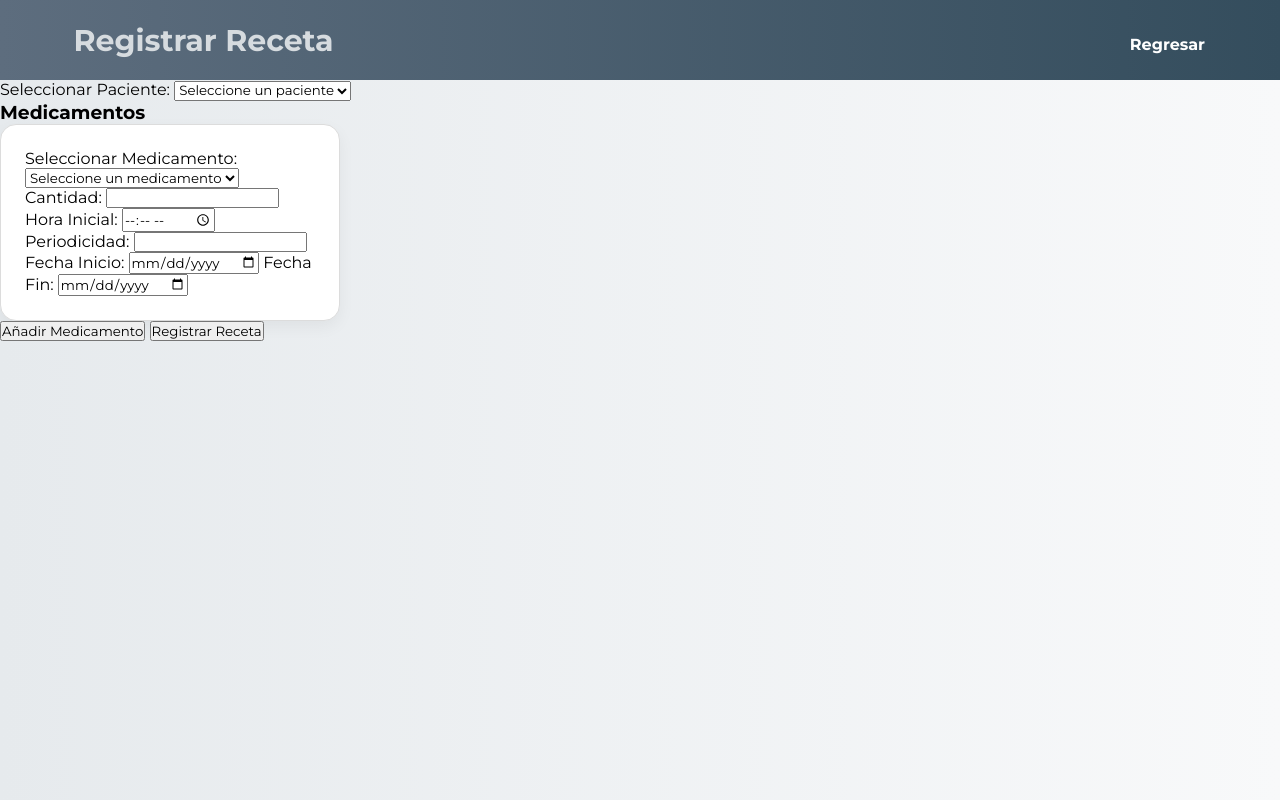
After one commit to CarToCare/PharmaGo, a Django app: page /registroRec/ in a window 1280 px wide. The commit adds this page. Run offline with Django 5.2, Linux system fonts and the light colour scheme; data that the repository does not hold is empty; some libraries are stand-ins or nearby versions.

Commit message:
recetas y pacientes

```diff
--- a/ourproyecto/pag/templates/recetas.html
+++ b/ourproyecto/pag/templates/recetas.html
@@ -54,6 +54,10 @@
         </div>
     </div>
     {% endfor %}
+
+    <div class="content">
+        <a href="{% url 'registroRec' %}" class="btn">Registrar receta</a>
+      </div>
 </div>
 
 
--- /dev/null
+++ b/ourproyecto/pag/templates/registroRec.html
@@ -0,0 +1,127 @@
+<!DOCTYPE html>
+<html lang="es">
+
+<head>
+    <meta charset="utf-8">
+    <meta http-equiv="X-UA-Compatible" content="IE=edge">
+    <meta name="viewport" content="width=device-width, initial-scale=1">
+
+    {% load static %}
+
+    <link rel="preconnect" href="https://fonts.googleapis.com">
+    <link rel="preconnect" href="https://fonts.gstatic.com" crossorigin>
+    <link
+        href="https://fonts.googleapis.com/css2?family=Montserrat:ital,wght@0,100..900;1,100..900&family=Outfit:wght@100..900&display=swap"
+        rel="stylesheet">
+
+    <link rel="icon" type="image/png" href="im.png">
+    <link rel="stylesheet" href="https://cdnjs.cloudflare.com/ajax/libs/font-awesome/6.6.0/css/all.min.css">
+    <script src="https://unpkg.com/boxicons@2.1.4/dist/boxicons.js"></script>
+    <link rel="stylesheet" href="https://stackpath.bootstrapcdn.com/font-awesome/4.7.0/css/font-awesome.min.css">
+
+    <link rel="stylesheet" href="{% static 'medicamentos.css' %}">
+
+    <title>Registrar Receta</title>
+</head>
+
+<body>
+    <div class="container-fluid">
+        <div class="container">
+            <h2><box-icon type='solid' name='capsule' size='40px' color="#d6dbdf" class="icono-usuario"></box-icon>
+                Registrar Receta</h2>
+            <ul>
+                <li><a href="{% url 'recetas' %}"><box-icon name='arrow-back' color="#d6dbdf"></box-icon> Regresar</a>
+                </li>
+            </ul>
+        </div>
+
+        <div class="form-container">
+            <form method="post" action="{% url 'regRec' %}">
+                {% csrf_token %}
+
+
+                <input type="hidden" name="idReceta" value="{{ nuevo_id_rec }}">
+
+                <label for="idPaciente">Seleccionar Paciente:</label>
+                <select id="medicamento-select-0" name="medicamentos[0][idMedicamento]">
+                    <option value="">Seleccione un paciente</option>
+                    {% for paciente in pacientes %}
+                    <option value="{{ paciente.idPaciente }}">{{ paciente.nombrePaciente }}</option>
+                    {% endfor %}
+                </select>
+
+                <h3>Medicamentos</h3>
+                <div id="medicamentos-container">
+                    <!-- Contenedor de los medicamentos -->
+                    <div class="medicamento">
+                        <label for="medicamento-select">Seleccionar Medicamento:</label>
+                        <select id="medicamento-select" name="medicamento-id">
+                            <option value="">Seleccione un medicamento</option>
+                            {% for medicamento in medicamentos %}
+                            <option value="{{ medicamento.idMedicamento }}">{{ medicamento.nombreMedicamento }}</option>
+                            {% endfor %}
+                        </select>
+
+                        <label for="cantidad">Cantidad:</label>
+                        <input type="number" id="cantidad-0" name="medicamentos[0][cantidad]" required>
+
+                        <label for="horaInicial">Hora Inicial:</label>
+                        <input type="time" id="horaInicial-0" name="medicamentos[0][horaInicial]" required>
+
+                        <label for="periodicidad">Periodicidad:</label>
+                        <input type="text" id="periodicidad-0" name="medicamentos[0][periodicidad]" required>
+
+                        <label for="fechaInicio">Fecha Inicio:</label>
+                        <input type="date" id="fechaInicio-0" name="medicamentos[0][fechaInicio]" required>
+
+                        <label for="fechaFin">Fecha Fin:</label>
+                        <input type="date" id="fechaFin-0" name="medicamentos[0][fechaFin]" required>
+                    </div>
+                </div>
+
+                <button type="button" id="add-medicamento">Añadir Medicamento</button>
+                <button type="submit" class="btn">Registrar Receta</button>
+            </form>
+        </div>
+    </div>
+
+    <script>
+        document.getElementById("add-medicamento").addEventListener("click", function () {
+            let container = document.getElementById("medicamentos-container");
+            let index = container.children.length;
+
+            let medicamentoDiv = document.createElement("div");
+            medicamentoDiv.classList.add("medicamento");
+
+            medicamentoDiv.innerHTML = `
+                <label for="medicamento-select-${index}">Seleccionar Medicamento:</label>
+                <select id="medicamento-select-${index}" name="medicamentos[${index}][idMedicamento]">
+                    <option value="">Seleccione un medicamento</option>
+                    {% for medicamento in medicamentos %}
+                        <option value="{{ medicamento.idMedicamento }}">{{ medicamento.nombreMedicamento }}</option>
+                    {% endfor %}
+                </select>
+
+                <label for="cantidad-${index}">Cantidad:</label>
+                <input type="number" id="cantidad-${index}" name="medicamentos[${index}][cantidad]" required>
+
+                <label for="horaInicial-${index}">Hora Inicial:</label>
+                <input type="time" id="horaInicial-${index}" name="medicamentos[${index}][horaInicial]" required>
+
+                <label for="periodicidad-${index}">Periodicidad:</label>
+                <input type="text" id="periodicidad-${index}" name="medicamentos[${index}][periodicidad]" required>
+
+                <label for="fechaInicio-${index}">Fecha Inicio:</label>
+                <input type="date" id="fechaInicio-${index}" name="medicamentos[${index}][fechaInicio]" required>
+
+                <label for="fechaFin-${index}">Fecha Fin:</label>
+                <input type="date" id="fechaFin-${index}" name="medicamentos[${index}][fechaFin]" required>
+            `;
+
+            container.appendChild(medicamentoDiv);
+        });
+    </script>
+
+</body>
+
+</html>
--- a/ourproyecto/pag/urls.py
+++ b/ourproyecto/pag/urls.py
@@ -14,4 +14,6 @@ urlpatterns = [
     path('registro/', views.registro, name='registro'),
     path('recetas/', views.recetas, name='recetas'),
     path('regPac/', views.regPac, name='regPac'),
+    path('registroRec/', views.registroRec, name='registroRec'),
+    path('regRec/', views.regRec, name='regRec'),
 ]
--- a/ourproyecto/pag/views.py
+++ b/ourproyecto/pag/views.py
@@ -31,6 +31,58 @@ def medicamentos(request):
 def pacientes(request):
     pc=getPacientes()
     return render(request, 'pacientes.html', {'pacientes':pc});
+
+def nuevo_idRec():
+    ultima_rec = recetas_coll.find_one(sort=[("idReceta", -1)])
+
+    if ultima_rec:
+        ultimo_id = ultima_rec["idReceta"]
+        numero = int(ultimo_id.split("-")[1])  # Extrae el número de "REC-002"
+        nuevo_numero = numero + 1
+    else:
+        nuevo_numero = 1  # Si no hay recetas, empieza desde 1
+
+    return f"REC-{nuevo_numero:03d}"  # Formato: REC-001, REC-002, etc.
+
+def registroRec(request):
+    nuevo_id_rec = nuevo_idRec()
+    pacientes = pacientes_coll.find()
+    medicamentos = med_coll.find()
+
+    return render(request, 'registroRec.html', {
+        'nuevo_id_rec': nuevo_id_rec,
+        'pacientes' : pacientes,
+        'medicamentos': medicamentos
+    })
+
+def regRec(request):
+    if request.method == 'POST':
+        idReceta = request.POST.get('idReceta')
+        idPaciente = request.POST.get('idPaciente')
+
+        medicamentos = []
+        index = 0
+        while f"medicamentos[{index}][idMedicamento]" in request.POST:
+            medicamento = {
+                "idMedicamento": request.POST.get(f"medicamentos[{index}][idMedicamento]"),
+                "cantidad": int(request.POST.get(f"medicamentos[{index}][cantidad]")),
+                "horaInicial": request.POST.get(f"medicamentos[{index}][horaInicial]"),
+                "periodicidad": request.POST.get(f"medicamentos[{index}][periodicidad]"),
+                "fechaInicio": request.POST.get(f"medicamentos[{index}][fechaInicio]"),
+                "fechaFin": request.POST.get(f"medicamentos[{index}][fechaFin]"),
+            }
+            medicamentos.append(medicamento)
+            index += 1
+
+        receta = {
+            "idReceta": idReceta,
+            "idPaciente": idPaciente,
+            "medicamentos": medicamentos
+        }
+
+        recetas_coll.insert_one(receta)
+
+        return redirect('recetas')  # Redirigir a la página de recetas después de registrar
 
 def test(request):
     p=getPacientes("PAC-001")
```
Also changed, not shown: ourproyecto/pag/static/recetas.css (+25 -0 lines), ourproyecto/pag/templates/pacientes.html (+14 -5 lines).
